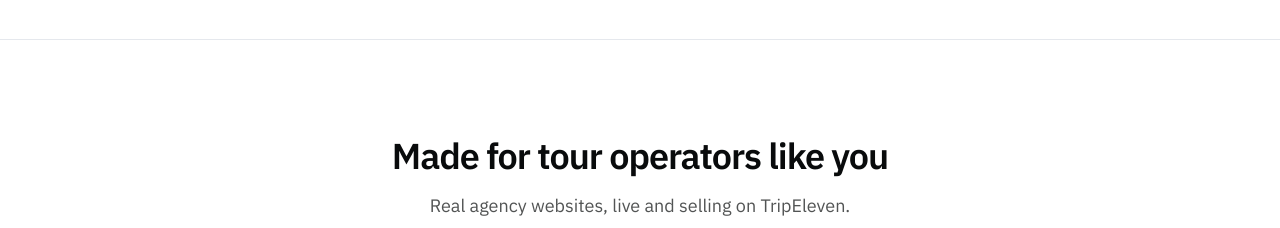
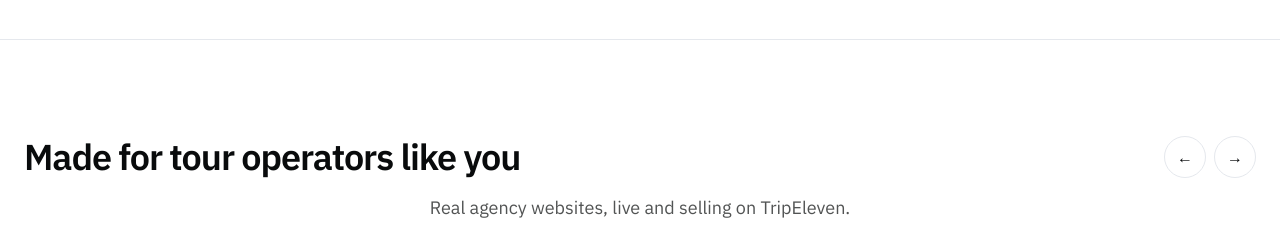
Before and after one commit to growfore/tripeleven.com, a Next.js app: page / in a window 1280 px wide. Shown: the part 840-1068 px from the top of the page. Built offline with nearby package versions, Linux system fonts and the light colour scheme; no server answers.

Commit message:
add: scroll feat in clients section

```diff
--- a/components/site/Clients.tsx
+++ b/components/site/Clients.tsx
@@ -1,5 +1,6 @@
-import Image from "next/image";
-import { Button } from "../ui/button";
+"use client";
+
+import { useRef } from "react";
 
 const clients = [
   { name: "Walkthrough Nepal", href: "https://walkthroughnepal.com/", shot: "walkthrough-nepal" },
@@ -12,24 +13,30 @@
 ];
 
 export function Clients() {
+  const scroller = useRef<HTMLDivElement>(null);
+  const scroll = (dir: number) =>
+    scroller.current?.scrollBy({ left: dir * scroller.current.clientWidth * 0.8, behavior: "smooth" });
+
   return (
     <section className="overflow-x-clip border-b border-border bg-background py-24">
-      <h2 className="px-6 text-center text-3xl text-twilight sm:text-4xl">Made for tour operators like you</h2>
+      <div className="flex items-center justify-between px-6">
+        <h2 className="text-3xl text-twilight sm:text-4xl">Made for tour operators like you</h2>
+        <div className="flex gap-2">
+          <button onClick={() => scroll(-1)} aria-label="Scroll left" className="rounded-full border px-3 py-2 text-twilight transition-colors hover:border-primary hover:text-primary">←</button>
+          <button onClick={() => scroll(1)} aria-label="Scroll right" className="rounded-full border px-3 py-2 text-twilight transition-colors hover:border-primary hover:text-primary">→</button>
+        </div>
+      </div>
       <p className="mx-auto mt-4 max-w-xl px-6 text-center text-lg text-twilight/70">
         Real agency websites, live and selling on TripEleven.
       </p>
-      <div className="mt-14 overflow-hidden">
-        <div className="flex w-max animate-[marquee_45s_linear_infinite] hover:[animation-play-state:paused] motion-reduce:animate-none">
-          {[0, 1].map((half) => (
-            <div key={half} aria-hidden={half === 1} className="flex">
+      <div ref={scroller} className="mt-14 flex overflow-x-auto snap-x snap-mandatory scroll-smooth pb-2">
         {clients.map((c) => (
           <a
-                  key={`${half}-${c.href}`}
+            key={c.href}
             href={c.href}
             target="_blank"
             rel="noreferrer"
-                  tabIndex={half === 1 ? -1 : undefined}
-                  className="relative group mx-4 block h-[90vh] w-50 md:w-[30vw] max-w-7xl shrink-0 overflow-hidden rounded-md border bg-card transition-colors hover:border-primary"
+            className="relative group mx-4 block h-[90vh] w-50 shrink-0 snap-start overflow-hidden rounded-md border bg-card transition-colors hover:border-primary"
           >
             <div className="absolute top-90 left-40 hidden group-hover:block p-2  text-white rounded-sm hover:opacity-90 bg-primary">Visit Website</div>
             {/* eslint-disable-next-line @next/next/no-img-element */}
@@ -39,15 +46,8 @@
               loading="lazy"
               className="h-full w-full object-cover object-top"
             />
-
-                  {/*<p className="border-t border-border px-4 py-4 text-center text-lg font-bold text-twilight/80 transition-colors group-hover:text-primary">
-                    {c.name}
-                  </p>*/}
           </a>
         ))}
-            </div>
-          ))}
-        </div>
       </div>
     </section>
   );
```
Lines whose indentation alone changed are shown as unchanged.
